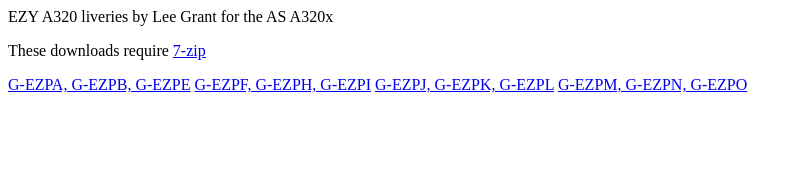
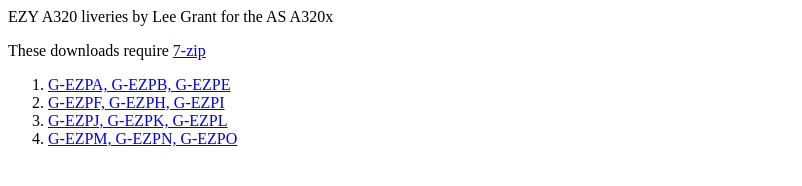
Before and after one commit to codemicro/codemicro.github.io, a plain HTML site: page liveries/ezy320/index.html in a window 1280 px wide. Shown: the whole page, without its empty margins (0-802 px from the left). Drawn offline with Linux system fonts and the light colour scheme.

Commit message:
Update index.html

```diff
--- a/liveries/ezy320/index.html
+++ b/liveries/ezy320/index.html
@@ -9,9 +9,12 @@
 <body>
 	<p>EZY A320 liveries by Lee Grant for the AS A320x</p>
 	<p>These downloads require <a href="https://www.7-zip.org/" target="_blank">7-zip</a></p>
-	<a href="resource1.7z" download="ezpa-pb.zip">G-EZPA, G-EZPB, G-EZPE<a/>
-	<a href="resource2.7z" download="ezpf-pi.zip">G-EZPF, G-EZPH, G-EZPI<a/>
-	<a href="resource3.7z" download="ezpj-pl.zip">G-EZPJ, G-EZPK, G-EZPL<a/>
-	<a href="resource4.7z" download="ezpm-po.zip">G-EZPM, G-EZPN, G-EZPO<a/>
-</body>
+	<ol>
+
+		<li><a href="resource1.7z" download="ezpa-pb.zip">G-EZPA, G-EZPB, G-EZPE<a/></li>
+		<li><a href="resource2.7z" download="ezpf-pi.zip">G-EZPF, G-EZPH, G-EZPI<a/></li>
+		<li><a href="resource3.7z" download="ezpj-pl.zip">G-EZPJ, G-EZPK, G-EZPL<a/></li>
+		<li><a href="resource4.7z" download="ezpm-po.zip">G-EZPM, G-EZPN, G-EZPO<a/></li>
+		</ol>
+		</body>
 </html>
```
